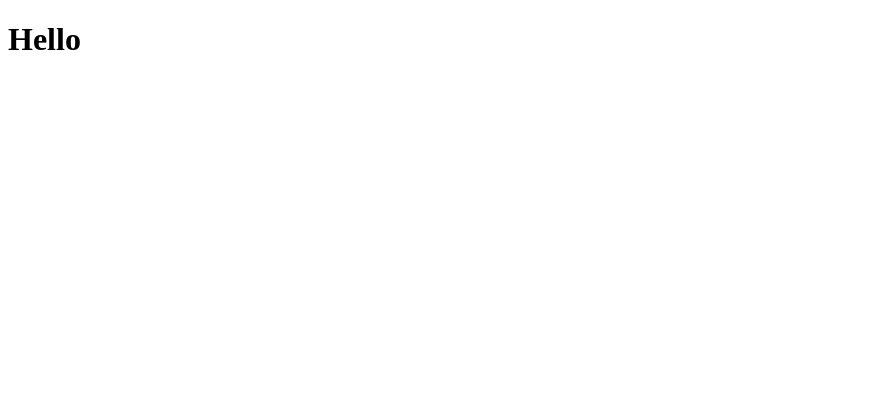
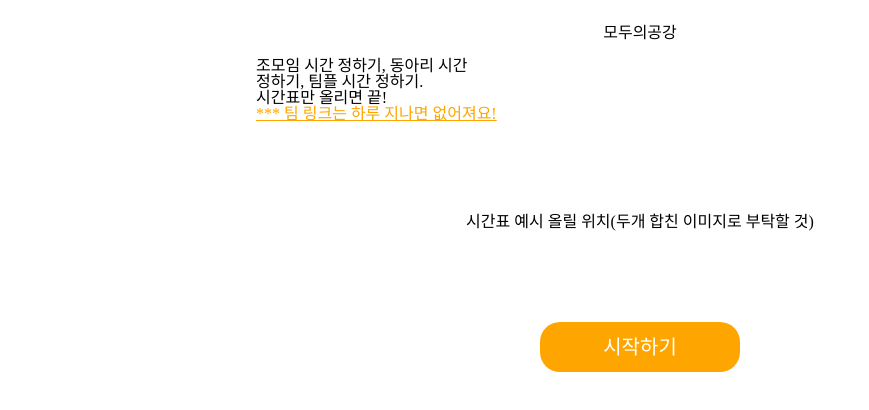
Before and after one commit to Yang-Min-Seok/client, a React (Create React App) app: page / in a window 1280 px wide. Shown: the top 410 px of the page, without its empty margins (0-869 px from the left). Built offline with nearby package versions, Linux system fonts and the light colour scheme.

Commit message:
Update App.js

```diff
--- a/src/App.js
+++ b/src/App.js
@@ -1,7 +1,16 @@
+import { BrowserRouter as Router, Routes, Route } from 'react-router-dom';
+import Landing from "./pages/landing";
+
 function App() {
   return (
-    <h1>Hello</h1>
-  );
+    <div>
+      <Router>
+        <Routes>
+          <Route path={`/`} element={<Landing />}></Route>
+        </Routes>
+      </Router>
+    </div>
+  )
 }
 
 export default App;
```
